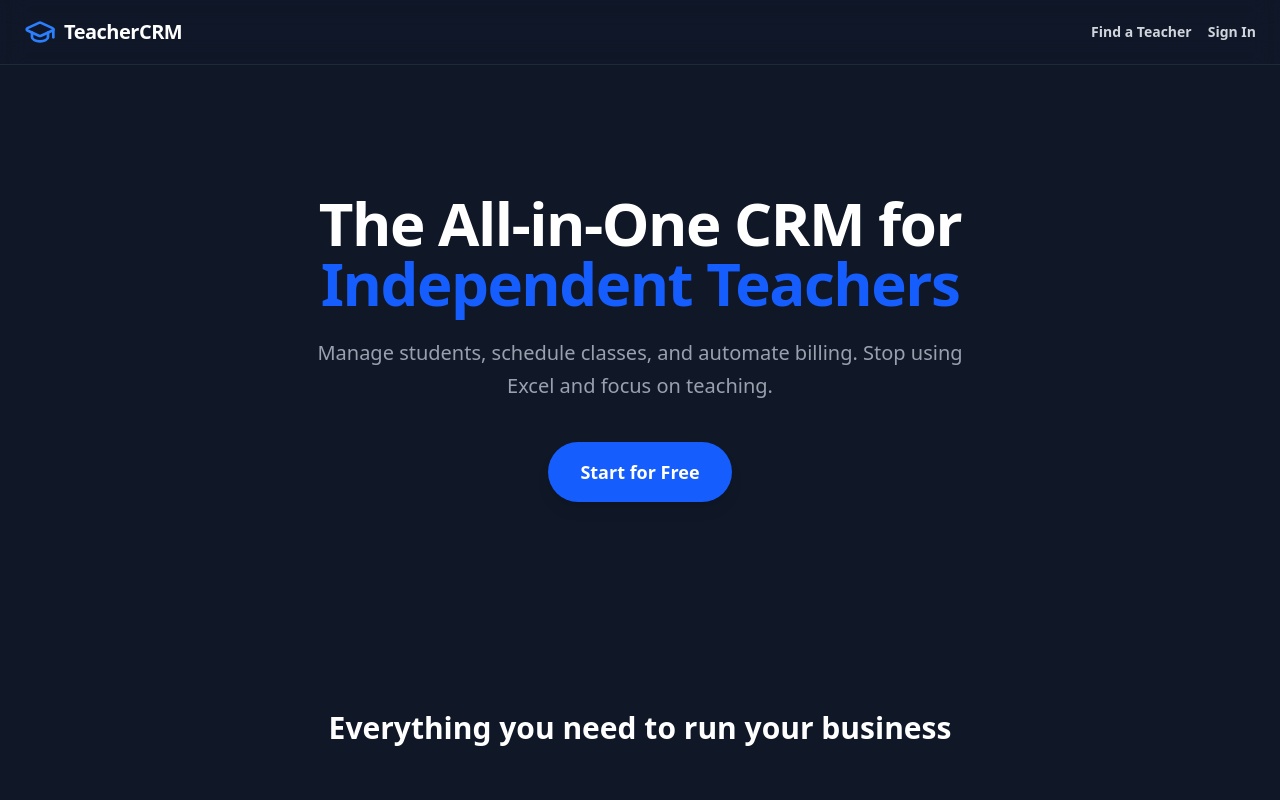
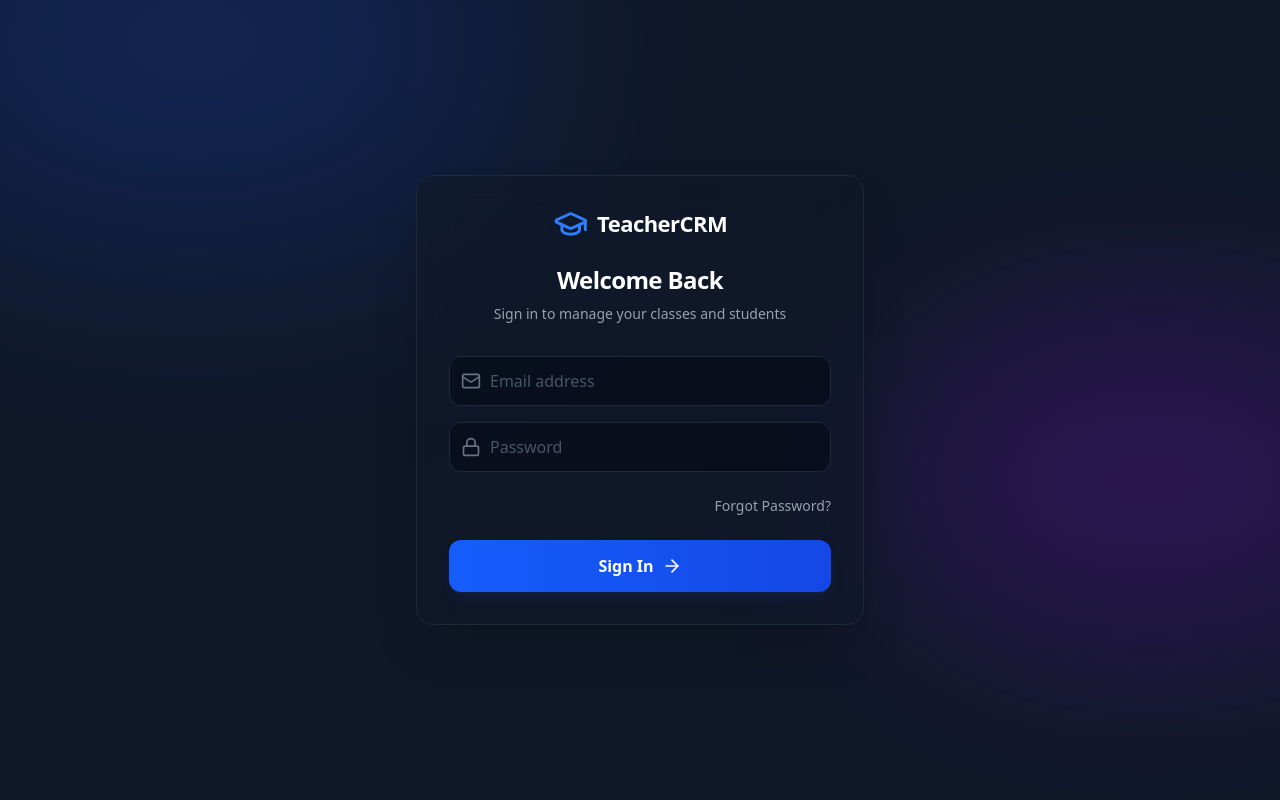
Before and after one commit to romainrigal78/teacher-crm, a React (Vite) app: page / in a window 1280 px wide. Shown: the top 800 px of the page. Built offline with nearby package versions, Linux system fonts and the light colour scheme.

Commit message:
Final Polish : Login Design & Animations

```diff
--- a/src/App.jsx
+++ b/src/App.jsx
@@ -8,7 +8,6 @@ import Calendar from './components/Calendar'
 import Billing from './components/Billing'
 import Settings from './components/Settings'
 import Login from './components/Login'
-import LandingPage from './components/LandingPage'
 import StudentDashboard from './components/StudentDashboard'
 import Marketplace from './components/Marketplace'
 import Paywall from './components/Paywall'
@@ -18,7 +17,6 @@ import './App.css'
 
 function App() {
   const [session, setSession] = useState(null)
-  const [showLogin, setShowLogin] = useState(false)
   const [userRole, setUserRole] = useState('loading') // 'teacher' | 'student' | 'loading'
   const [userAvatarUrl, setUserAvatarUrl] = useState(null)
 
@@ -133,21 +131,14 @@ function App() {
     return <div className="flex items-center justify-center h-screen text-gray-500">Loading...</div>
   }
 
-  // 2. No Session -> Landing Page / Login / Marketplace
+  // 2. No Session -> Login / Marketplace
   if (!session) {
-    if (showLogin) {
-      return <Login onBackToHome={() => setShowLogin(false)} />
-    }
-    // We need to handle routing here for public pages if we want /search to work without login
-    // But currently App structure returns early.
-    // Let's wrap the public view in a Router to allow /search access.
-
     return (
       <BrowserRouter>
         <Routes>
-          <Route path="/" element={<LandingPage onSignInClick={() => setShowLogin(true)} />} />
+          <Route path="/" element={<Login />} />
           <Route path="/search" element={<Marketplace />} />
-          <Route path="*" element={<LandingPage onSignInClick={() => setShowLogin(true)} />} />
+          <Route path="*" element={<Login />} />
         </Routes>
       </BrowserRouter>
     )
--- a/src/components/Login.jsx
+++ b/src/components/Login.jsx
@@ -1,92 +1,157 @@
 import React, { useState } from 'react';
 import { supabase } from '../supabaseClient';
+import { Mail, Lock, AlertCircle, CheckCircle, ArrowRight, Loader2 } from 'lucide-react';
+import Logo from './Logo';
 
-export default function Login({ onBackToHome }) {
+const Login = () => {
+    const [loading, setLoading] = useState(false);
     const [email, setEmail] = useState('');
     const [password, setPassword] = useState('');
-    const [loading, setLoading] = useState(false);
-    const [error, setError] = useState(null);
+    const [isForgotPassword, setIsForgotPassword] = useState(false);
+    const [alert, setAlert] = useState({ type: '', message: '' });
 
-    const handleSignUp = async (e) => {
+    const showAlert = (type, message) => {
+        setAlert({ type, message });
+        setTimeout(() => setAlert({ type: '', message: '' }), 5000);
+    };
+
+    const handleLogin = async (e) => {
         e.preventDefault();
         setLoading(true);
-        setError(null);
-        const { error } = await supabase.auth.signUp({ email, password });
-        if (error) setError(error.message);
-        else alert('Check your email for the login link!');
+        try {
+            const { error } = await supabase.auth.signInWithPassword({
+                email,
+                password,
+            });
+            if (error) throw error;
+            // Successful login will be handled by App.jsx auth state listener
+        } catch (error) {
+            showAlert('error', error.message);
+        } finally {
             setLoading(false);
+        }
     };
 
-    const handleSignIn = async (e) => {
+    const handleResetPassword = async (e) => {
         e.preventDefault();
         setLoading(true);
-        setError(null);
-        const { error } = await supabase.auth.signInWithPassword({ email, password });
-        if (error) setError(error.message);
+        try {
+            const { error } = await supabase.auth.resetPasswordForEmail(email, {
+                redirectTo: `${window.location.origin}/update-password`,
+            });
+            if (error) throw error;
+            showAlert('success', 'Check your email for the password reset link!');
+            setIsForgotPassword(false);
+        } catch (error) {
+            showAlert('error', error.message);
+        } finally {
             setLoading(false);
+        }
     };
 
     return (
-        <div className="min-h-screen bg-gray-100 dark:bg-gray-900 flex items-center justify-center transition-colors duration-200">
-            <div className="bg-white dark:bg-gray-800 p-8 rounded-lg shadow-md w-96 border border-gray-200 dark:border-gray-700">
-                <h1 className="text-2xl font-bold text-center text-gray-900 dark:text-white mb-6">Teacher CRM Login</h1>
+        <div className="min-h-screen bg-gray-900 flex items-center justify-center p-4 relative overflow-hidden">
+            {/* Background Decoration */}
+            <div className="absolute inset-0 overflow-hidden pointer-events-none">
+                <div className="absolute -top-[20%] -left-[10%] w-[50%] h-[50%] bg-blue-600/20 rounded-full blur-[120px]" />
+                <div className="absolute top-[40%] -right-[10%] w-[40%] h-[40%] bg-purple-600/20 rounded-full blur-[100px]" />
+            </div>
 
-                {error && (
-                    <div className="bg-red-100 border border-red-400 text-red-700 px-4 py-3 rounded relative mb-4" role="alert">
-                        <span className="block sm:inline">{error}</span>
+            {/* Alert Banner */}
+            {alert.message && (
+                <div className={`absolute top-6 left-1/2 transform -translate-x-1/2 z-50 flex items-center gap-3 px-6 py-4 rounded-xl shadow-2xl border transition-all duration-300 animate-in slide-in-from-top-4 fade-in ${alert.type === 'error'
+                        ? 'bg-red-500/10 border-red-500/20 text-red-400'
+                        : 'bg-green-500/10 border-green-500/20 text-green-400'
+                    }`}>
+                    {alert.type === 'error' ? <AlertCircle size={20} /> : <CheckCircle size={20} />}
+                    <span className="font-medium">{alert.message}</span>
                 </div>
             )}
 
-                <form className="space-y-4">
-                    <div>
-                        <label className="block text-sm font-medium text-gray-700 dark:text-gray-300 mb-1">Email</label>
+            {/* Login Card */}
+            <div className="w-full max-w-md bg-gray-900/50 backdrop-blur-xl border border-gray-800 rounded-2xl shadow-2xl p-8 relative z-10">
+                <div className="flex flex-col items-center mb-8">
+                    <Logo className="mb-6 scale-110" />
+                    <h2 className="text-2xl font-bold text-white tracking-tight">
+                        {isForgotPassword ? 'Reset Password' : 'Welcome Back'}
+                    </h2>
+                    <p className="text-gray-400 text-sm mt-2 text-center">
+                        {isForgotPassword
+                            ? 'Enter your email to receive a reset link'
+                            : 'Sign in to manage your classes and students'}
+                    </p>
+                </div>
+
+                <form onSubmit={isForgotPassword ? handleResetPassword : handleLogin} className="space-y-6">
+                    <div className="space-y-4">
+                        <div className="relative group">
+                            <Mail className="absolute left-3 top-1/2 -translate-y-1/2 text-gray-500 group-focus-within:text-blue-500 transition-colors" size={20} />
                             <input
                                 type="email"
+                                placeholder="Email address"
                                 value={email}
                                 onChange={(e) => setEmail(e.target.value)}
-                            className="w-full p-2 border border-gray-300 dark:border-gray-600 rounded-lg focus:ring-2 focus:ring-blue-500 focus:border-blue-500 bg-white dark:bg-gray-700 text-gray-900 dark:text-white outline-none"
-                            placeholder="you@example.com"
-                        />
-                    </div>
-                    <div>
-                        <label className="block text-sm font-medium text-gray-700 dark:text-gray-300 mb-1">Password</label>
-                        <input
-                            type="password"
-                            value={password}
-                            onChange={(e) => setPassword(e.target.value)}
-                            className="w-full p-2 border border-gray-300 dark:border-gray-600 rounded-lg focus:ring-2 focus:ring-blue-500 focus:border-blue-500 bg-white dark:bg-gray-700 text-gray-900 dark:text-white outline-none"
-                            placeholder="••••••••"
+                                className="w-full bg-gray-950/50 border border-gray-800 text-white rounded-xl py-3 pl-10 pr-4 focus:outline-none focus:border-blue-500 focus:ring-1 focus:ring-blue-500 transition-all placeholder:text-gray-600"
+                                required
                             />
                         </div>
 
-                    <div className="flex flex-col gap-3 mt-6">
+                        {!isForgotPassword && (
+                            <div className="relative group">
+                                <Lock className="absolute left-3 top-1/2 -translate-y-1/2 text-gray-500 group-focus-within:text-blue-500 transition-colors" size={20} />
+                                <input
+                                    type="password"
+                                    placeholder="Password"
+                                    value={password}
+                                    onChange={(e) => setPassword(e.target.value)}
+                                    className="w-full bg-gray-950/50 border border-gray-800 text-white rounded-xl py-3 pl-10 pr-4 focus:outline-none focus:border-blue-500 focus:ring-1 focus:ring-blue-500 transition-all placeholder:text-gray-600"
+                                    required
+                                />
+                            </div>
+                        )}
+                    </div>
+
+                    {!isForgotPassword && (
+                        <div className="flex justify-end">
                             <button
-                            onClick={handleSignIn}
-                            disabled={loading}
-                            className="w-full bg-blue-600 hover:bg-blue-700 text-white font-bold py-2 px-4 rounded transition-colors duration-200 disabled:opacity-50"
+                                type="button"
+                                onClick={() => setIsForgotPassword(true)}
+                                className="text-sm text-gray-400 hover:text-blue-400 transition-colors"
                             >
-                            {loading ? 'Loading...' : 'Sign In'}
-                        </button>
-                        <button
-                            onClick={handleSignUp}
-                            disabled={loading}
-                            className="w-full bg-gray-200 hover:bg-gray-300 text-gray-800 font-bold py-2 px-4 rounded transition-colors duration-200 disabled:opacity-50"
-                        >
-                            Sign Up
+                                Forgot Password?
                             </button>
                         </div>
+                    )}
 
+                    <button
+                        type="submit"
+                        disabled={loading}
+                        className="w-full bg-gradient-to-r from-blue-600 to-blue-700 hover:from-blue-500 hover:to-blue-600 text-white font-bold py-3.5 rounded-xl shadow-lg shadow-blue-900/20 hover:shadow-blue-900/40 transition-all transform hover:-translate-y-0.5 disabled:opacity-70 disabled:cursor-not-allowed flex items-center justify-center gap-2"
+                    >
+                        {loading ? (
+                            <Loader2 className="animate-spin" size={20} />
+                        ) : (
+                            <>
+                                {isForgotPassword ? 'Send Reset Link' : 'Sign In'}
+                                <ArrowRight size={20} />
+                            </>
+                        )}
+                    </button>
+                </form>
+
+                {isForgotPassword && (
                     <div className="mt-6 text-center">
                         <button
-                            type="button"
-                            onClick={onBackToHome}
-                            className="text-sm text-gray-500 hover:text-gray-700 hover:underline transition-colors"
+                            onClick={() => setIsForgotPassword(false)}
+                            className="text-sm text-gray-400 hover:text-white transition-colors"
                         >
-                            ← Back to Home
+                            Back to Login
                         </button>
                     </div>
-                </form>
+                )}
             </div>
         </div>
     );
-}
+};
+
+export default Login;
```
Also changed, not shown: src/components/Grades.jsx (+86 -63 lines). Lines whose indentation alone changed are shown as unchanged.
